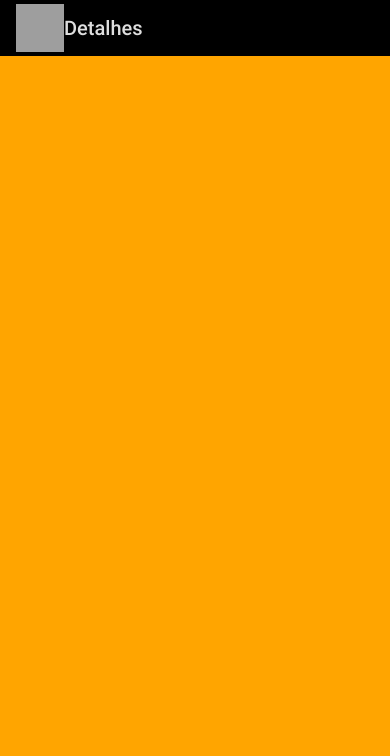
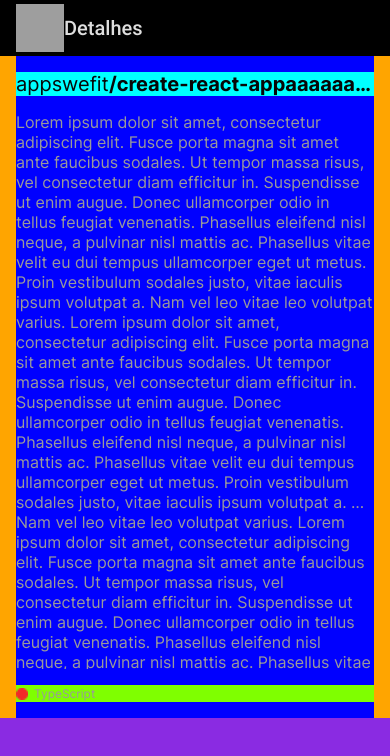
Before and after one commit to Julio1901/we-fit, a React Native app: screen /Details in a window 390 px wide. Shown: the top 756 px of the page. Built offline with nearby package versions, Linux system fonts and the light colour scheme; grey boxes are pictures that could not be loaded.

Commit message:
feat: body implemented

```diff
--- a/src/componentes/repositoryCard/RepositoryCard.tsx
+++ b/src/componentes/repositoryCard/RepositoryCard.tsx
@@ -18,7 +18,7 @@
             <HeaderContainer>
                 <TitleContainer>
                     <OwnerTitle numberOfLines={1}>{item.owner.login}</OwnerTitle>
-                    <TitleName numberOfLines={1}>/{item.name}</TitleName>
+                    <TitleName numberOfLines={1}>aaaaaaaaaaaaaaaaaaaaaaaaaaaaaaaaaaaaaaaaaaaaaaaaaaa</TitleName>
                 </TitleContainer>
                 { !imageError ? (
                     <OwnerImage source={{uri: item.owner.avatar_url}} onError={() => {setImageError(true)}}/>
--- a/src/pages/details/Details.tsx
+++ b/src/pages/details/Details.tsx
@@ -1,7 +1,8 @@
 import { ParamListBase, useNavigation, useRoute } from "@react-navigation/native";
 import HeaderBackComponent from "../../componentes/headerBackComponent/HeaderBackComponent";
-import { MainContainer } from "./styles";
+import { BodyContainer, BottomButtonsContainer, Description, LanguageCircleIcon, LanguageContainer, MainContainer, RepositoryName, TitleContainer, TitleOwner, TitleRepositoryName } from "./styles";
 import { NativeStackNavigationProp } from "@react-navigation/native-stack";
+import { LanguageTitle } from "../../componentes/repositoryCard/styles";
 
 const DetailsScreen : React.FC = () => {
 
@@ -14,6 +15,25 @@
     return(
         <MainContainer>
             <HeaderBackComponent screenName="Detalhes" onBackButtonPressed={handleWithBackButtonPressed}/>
+            <BodyContainer>
+                <TitleContainer >
+                    <TitleOwner  numberOfLines={1}>appswefit</TitleOwner>
+                    <TitleRepositoryName numberOfLines={1}>/create-react-appaaaaaaaaaappaaaaaaaaaappaaaaaaaaaappaaaaaaaaaappaaaaaaaaaappaaaaaaaaaaaaaaaaaaaaaaaaaaa</TitleRepositoryName>
+                </TitleContainer>
+                <Description numberOfLines={20}>Lorem ipsum dolor sit amet, consectetur adipiscing elit. Fusce porta magna sit amet ante faucibus sodales. Ut tempor massa risus, vel consectetur diam efficitur in. Suspendisse ut enim augue. Donec ullamcorper odio in tellus feugiat venenatis. Phasellus eleifend nisl neque, a pulvinar nisl mattis ac. Phasellus vitae velit eu dui tempus ullamcorper eget ut metus. Proin vestibulum sodales justo, vitae iaculis ipsum volutpat a. Nam vel leo vitae leo volutpat varius.
+                Lorem ipsum dolor sit amet, consectetur adipiscing elit. Fusce porta magna sit amet ante faucibus sodales. Ut tempor massa risus, vel consectetur diam efficitur in. Suspendisse ut enim augue. Donec ullamcorper odio in tellus feugiat venenatis. Phasellus eleifend nisl neque, a pulvinar nisl mattis ac. Phasellus vitae velit eu dui tempus ullamcorper eget ut metus. Proin vestibulum sodales justo, vitae iaculis ipsum volutpat a. Nam vel leo vitae leo volutpat varius.
+                Lorem ipsum dolor sit amet, consectetur adipiscing elit. Fusce porta magna sit amet ante faucibus sodales. Ut tempor massa risus, vel consectetur diam efficitur in. Suspendisse ut enim augue. Donec ullamcorper odio in tellus feugiat venenatis. Phasellus eleifend nisl neque, a pulvinar nisl mattis ac. Phasellus vitae velit eu dui tempus ullamcorper eget ut metus. Proin vestibulum sodales justo, vitae iaculis ipsum volutpat a. Nam vel leo vitae leo volutpat varius.
+                Lorem ipsum dolor sit amet, consectetur adipiscing elit. Fusce porta magna sit amet ante faucibus sodales. Ut tempor massa risus, vel consectetur diam efficitur in. Suspendisse ut enim augue. Donec ullamcorper odio in tellus feugiat venenatis. Phasellus eleifend nisl neque, a pulvinar nisl mattis ac. Phasellus vitae velit eu dui tempus ullamcorper eget ut metus. Proin vestibulum sodales justo, vitae iaculis ipsum volutpat a. Nam vel leo vitae leo volutpat varius.
+                final
+                </Description>
+                <LanguageContainer>
+                    <LanguageCircleIcon source={require('../../../assets/icons/icon-red-circle.png')}/>
+                    <LanguageTitle>TypeScript</LanguageTitle>
+                </LanguageContainer>
+            </BodyContainer>
+            <BottomButtonsContainer>
+
+            </BottomButtonsContainer>
         </MainContainer>
 
     )
--- a/src/pages/details/styles.ts
+++ b/src/pages/details/styles.ts
@@ -1,8 +1,74 @@
 import { SafeAreaView } from "react-native-safe-area-context";
 import styled from "styled-components/native";
-
+import { Text } from 'react-native';
 export const MainContainer = styled(SafeAreaView)`
     flex: 1;
     flex-direction: column;
     background-color: orange;
 `
+
+export const BodyContainer = styled.View`
+    flex:1;
+    flex-direction: column;
+    margin-left: 16px;
+    margin-right: 16PX;
+    overflow: hidden;
+    background-color: blue;
+    z-index: 1;
+`
+
+export const TitleContainer = styled.View`
+    margin-top: 16px;
+    flex-direction: row;
+    overflow: hidden;
+    background-color: aqua;
+`
+
+export const TitleOwner = styled.Text`
+    font-family: 'Inter-Regular-400';
+    font-size: 20px;
+    color: #070707;
+`
+
+export const TitleRepositoryName = styled(Text)`
+    flex:1;
+    font-family: 'Inter-Bold-700';
+    font-size: 20px;
+    color: #070707;
+`
+
+export const Description = styled(Text)`
+    flex: 1;
+    font-family: 'Inter-Regular-400';
+    font-size: 16px;
+    margin-top: 16px;
+    overflow: hidden;
+    color: #9A9A9A;
+`
+
+export const BottomButtonsContainer = styled.View`
+    height: 126px;
+    background-color: blueviolet;
+    margin-top: auto;
+    z-index: 0;
+`
+
+export const LanguageContainer = styled.View`
+    height: 17px;
+    margin-top: 16px;
+    margin-bottom: 16px;
+    flex-direction: row;
+    align-items: center;
+    background-color: chartreuse;
+`
+
+export const LanguageCircleIcon = styled.Image`
+    width: 12px;
+    height: 12px;
+`
+
+export const LanguageName = styled.Image`
+    font-family: 'Inter-Regular-400';
+    font-size: 14px;
+    color: #9A9A9A;
+`
```
